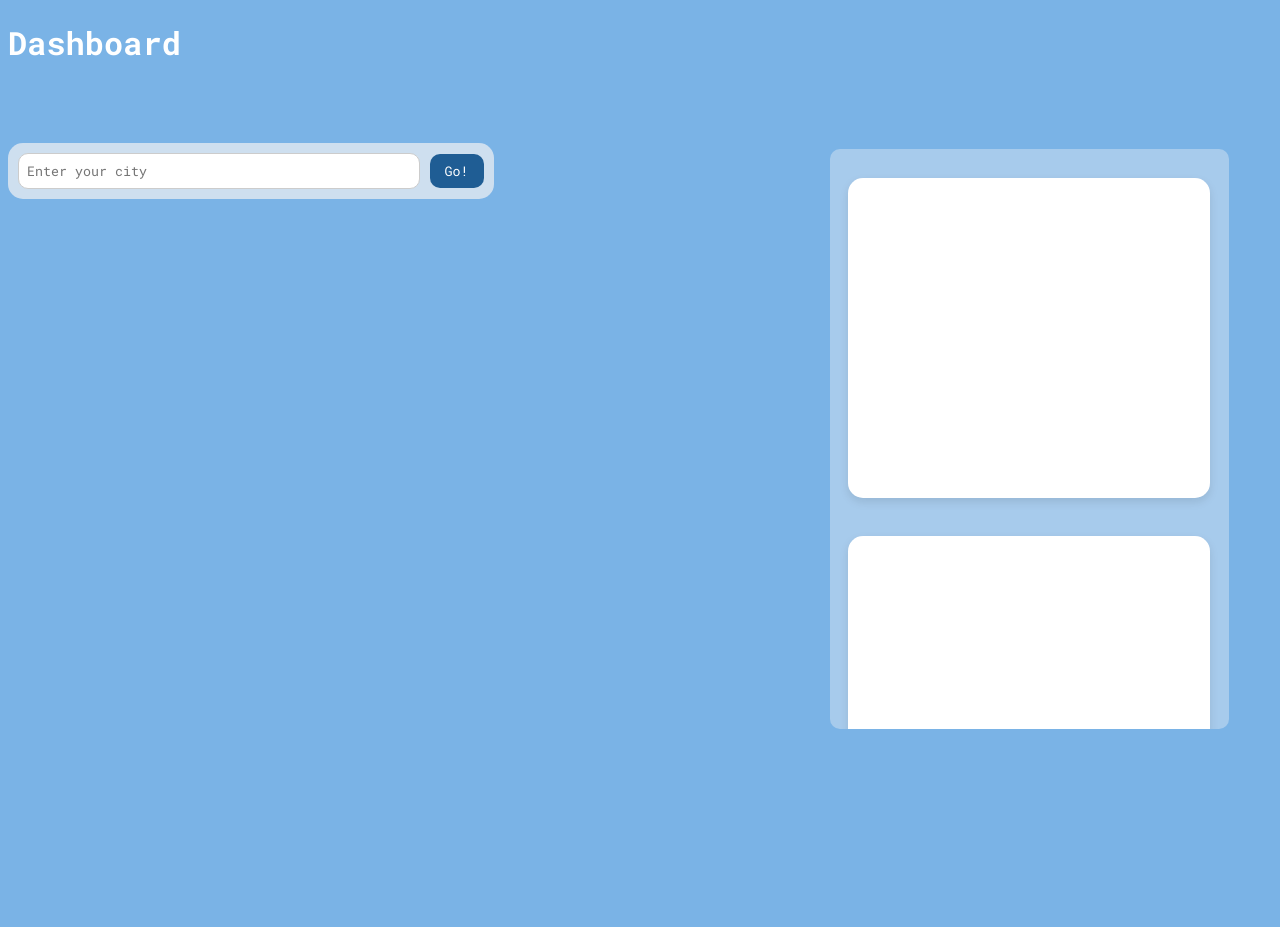
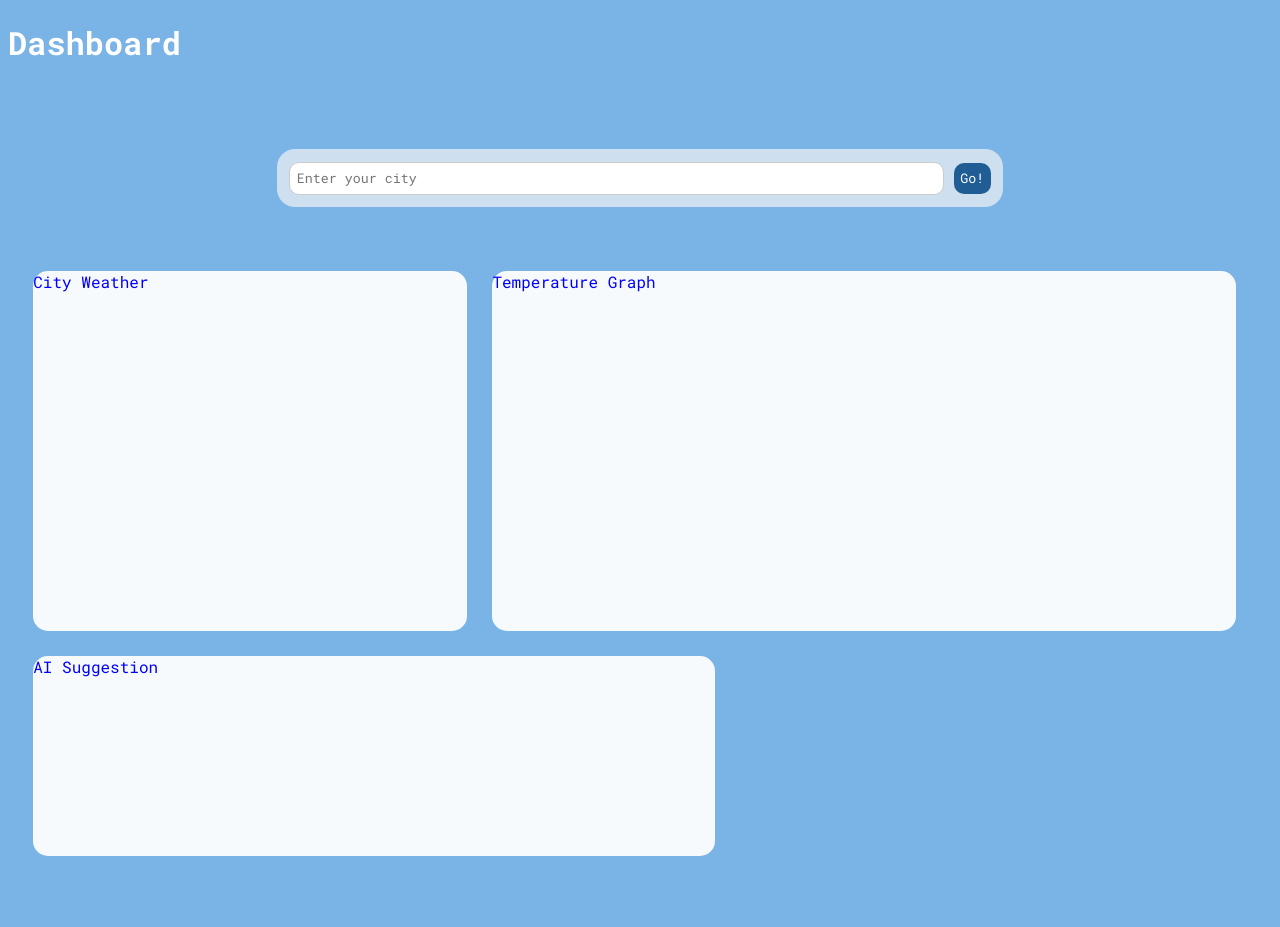
Before and after one commit to a-nguy4n/weatherWardrobe, a FastAPI app: template app/templates/dashboard.html in a window 1280 px wide. Before the commit the page ends 729 px from the top, so only its background shows below. Run offline with FastAPI, Linux system fonts and the light colour scheme; the template is opened without the code that fills it, so the values that code supplies are empty; parts of the project's set-up code (start-up, migrations or seed data) failed here and were passed over.

Commit message:
dash almost done

```diff
--- a/app/static/css/dashboard.css
+++ b/app/static/css/dashboard.css
@@ -9,7 +9,7 @@
   background: #5fa4e1d3;
   font-family: "Roboto Mono";
   color: white;
-  overflow: hidden;
+  overflow-y: auto;
 }
 
 #dashTitle{
@@ -18,35 +18,34 @@
 
 .dashLayout{
   display: flex;
+  flex-direction: column;
   width: 100%;
 }
 
-.weatherForecast {
-  flex: 0 0 65%;
+.weatherForecast{
   display: flex;
-  flex-direction: column;
-  justify-content: flex-start;
-  padding: 0;
-  margin: 0;
-  height: 100% ;
+  justify-content: center;
+  align-items: flex-start;
+  width: 100%;
 }
 
 .findCityForm{
   display: flex;
   align-items: center;
+  justify-self: center;
   background: #f8f5f5ab;
   width: fit-content;
-  border-radius: 15px;
-  margin-top: 7%;
-  padding: 10px;
+  border-radius: 18px;
+  padding: 1vw 1vw;
   gap: 10px;
-  height: 5%;
+  margin: 5% 0% 5% 0%;
 }
 
 #cityInput{
   font-family: "Roboto Mono";
-  width: 30vw;
-  padding: 8px;
+  flex-grow: 1;
+  width: 50vw;
+  padding: 0.5vw;
   border: 1px solid #ccc;
   border-radius: 10px;
 }
@@ -57,53 +56,43 @@
   color: white;
   border: none;
   border-radius: 10px;
-  padding: 8px 15px;
+  padding: 0.5vw 0.5vw;
   cursor: pointer;
   white-space: nowrap;
 }
 
-.dataGraphs{
-  flex: 0 0 30%;
+.dataCards{
   display: flex;
-  flex-direction: column;
-  align-items: center;
-  background: #f8f5f55b;
-  border-radius: 10px;
-  margin-top: 5%;
-  margin-bottom: 3%;
-
-  max-height: 70vh;
-  overflow-y: auto;
-  padding: 10px;
-  scrollbar-width: thin;
-  scrollbar-color: rgba(255, 255, 255, 0.5) transparent;
+  flex-direction: row;
+  gap: 2vw;
+  flex-wrap: wrap;
+  margin-left: 2%;
+  margin-bottom: 5%;
 }
 
-.dataGraphs::-webkit-scrollbar{
-  width: 6px;
+#cityCard{
+  width: 35%;
+  height: 45vh;
+  background-color: rgba(255, 255, 255, 0.937);
+  color: blue;
+  border-radius: 15px;
 }
 
-.dataGraphs::-webkit-scrollbar-thumb{
-  background-color: rgba(255, 255, 255, 0.5);
-  border-radius: 10px;
+#tempCard{
+  width: 60%;
+  height: 45vh;
+  background-color: rgba(255, 255, 255, 0.937);
+  color: blue;
+  border-radius: 15px;
 }
 
-.card{
-  width: 85%;
-  max-width: 350px;
-  height: 35vh;
-  background-color: white;
+#suggestCard{
+  width: 55%;
+  height: 25vh;
+  background-color: rgba(255, 255, 255, 0.937);
+  color: blue;
   border-radius: 15px;
-  padding: 20px;
-  box-shadow: 0px 4px 10px rgba(0, 0, 0, 0.1);
-  text-align: center;
-  font-size: 20px;
-  font-weight: bold;
-  margin-top: 5%;
-  margin-bottom: 5%;
-  flex-shrink: 0;
 }
-
 
 
 
--- a/app/templates/dashboard.html
+++ b/app/templates/dashboard.html
@@ -23,10 +23,10 @@
         </div>
       </section>
 
-      <section class="dataGraphs">
-        <div class="card"> Temperature </div>
-        <div class="card"> Humidity </div>
-        <div class="card"> Light </div>
+      <section class="dataCards">
+        <div class="card" id="cityCard"> City Weather </div>
+        <div class="card" id="tempCard"> Temperature Graph </div>
+        <div class="card" id="suggestCard"> AI Suggestion </div>
       </section>
     </div>
 
```
